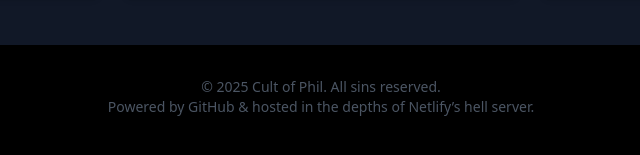
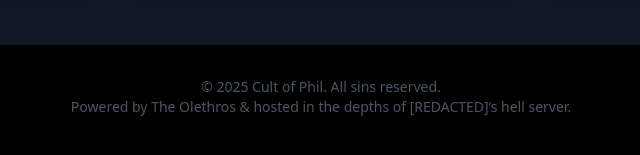
Before and after one commit to Phil-hughjass-McCracken/phil-hub, a plain HTML site: page index.html in a window 1280 px wide. Shown: the part 575-730 px from the top of the page, 319-959 px from the left. Drawn offline with nearby package versions, Linux system fonts and the light colour scheme.

Commit message:
Update index.html

```diff
--- a/index.html
+++ b/index.html
@@ -93,7 +93,7 @@
     <!-- Footer -->
     <footer class="bg-black text-center py-8 text-gray-600 text-sm">
       &copy; 2025 Cult of Phil. All sins reserved. <br />
-      Powered by GitHub & hosted in the depths of Netlify’s hell server.
+      Powered by The Olethros & hosted in the depths of [REDACTED]’s hell server.
     </footer>
   </body>
 </html>
```
